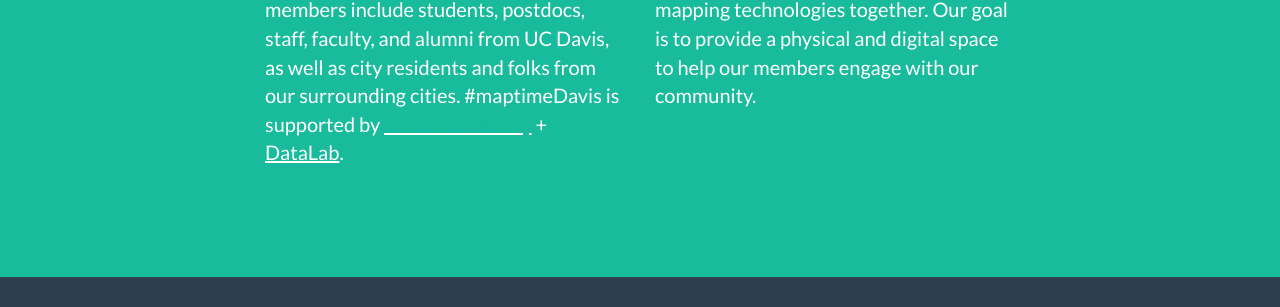
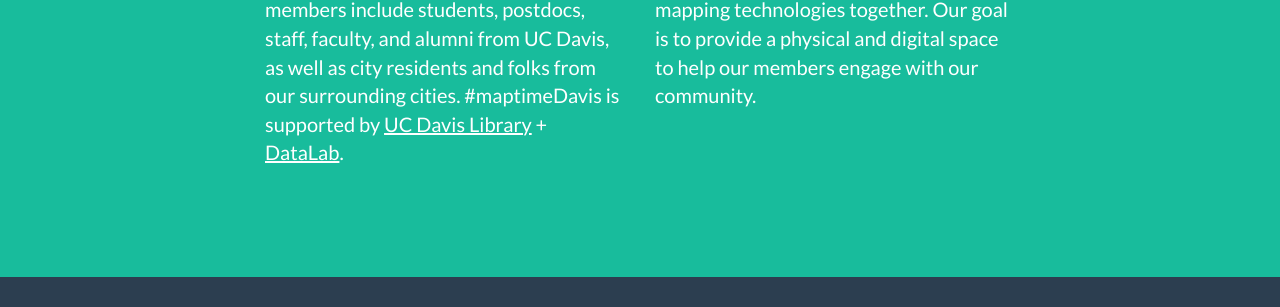
Before and after one commit to maptimedavis/maptimedavis.github.io, a Jekyll site: the page built from _posts/2006-01-01-events.markdown, in a window 1280 px wide and 900 px high, scrolled down 1431 px. Shown: the part 247-554 px from the top of the window. Built offline with Jekyll 4.4.1, drawn with Linux system fonts in a browser that asks for light colours.

Commit message:
add style to library link

```diff
--- a/_includes/about.html
+++ b/_includes/about.html
@@ -9,7 +9,7 @@
     </div>
     <div class="row">
       <div class="col-lg-4 col-lg-offset-2">
-        <p>#maptimeDavis is the heart of the mapping community in Davis, CA. Our members include students, postdocs, staff, faculty, and alumni from UC Davis, as well as city residents and folks from our surrounding cities. #maptimeDavis is supported by <u><a href="https://library.ucdavis.edu/">UC Davis Library</a></u> + <u><a style=color:white; href="https://datalab.ucdavis.edu">DataLab</a></u>.</p>
+        <p>#maptimeDavis is the heart of the mapping community in Davis, CA. Our members include students, postdocs, staff, faculty, and alumni from UC Davis, as well as city residents and folks from our surrounding cities. #maptimeDavis is supported by <u><a style=color:white; href="https://library.ucdavis.edu/">UC Davis Library</a></u> + <u><a style=color:white; href="https://datalab.ucdavis.edu">DataLab</a></u>.</p>
       </div>
       <div class="col-lg-4">
         <p>We are a community rooted in the <u><a style=color:white; href="https://maptime.io/">#maptime</a></u> tradition of members learning mapping technologies together. Our goal is to provide a physical and digital space to help our members engage with our community.</p>
```
